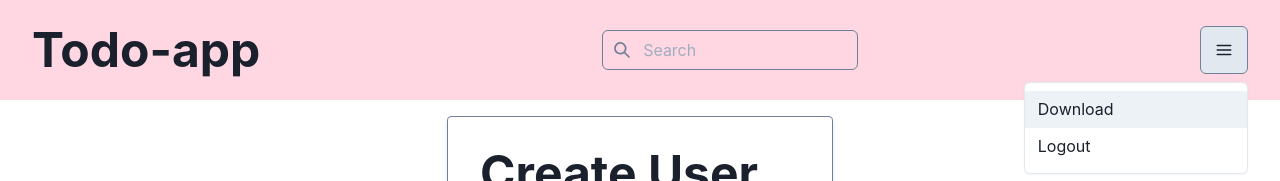
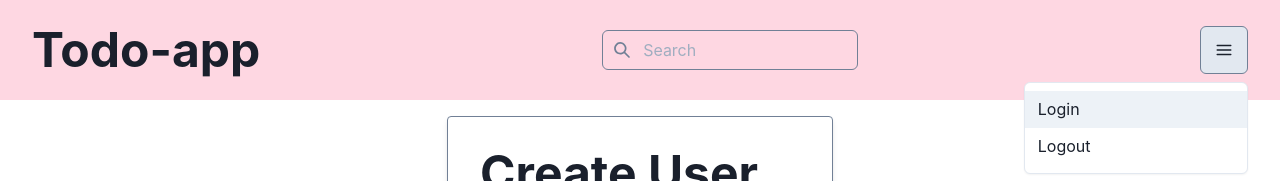
Before and after one commit to MattiasSoderberg/todo-app, a React (Create React App) app in the folder client/: page /create-user in a window 1280 px wide. Both pictures are taken after a click on the button "Options". Shown: the top 181 px of the page. Built offline with nearby package versions, Linux system fonts and the light colour scheme.

Commit message:
Add login link in menu

```diff
--- a/client/src/components/Navbar.jsx
+++ b/client/src/components/Navbar.jsx
@@ -16,6 +16,10 @@ export default function Navbar() {
 
     const handleLogout = () => {
         localStorage.removeItem("todo-app")
+        navigate("/login")
+    }
+
+    const handleClickOnLogin = () => {
         navigate("/login")
     }
 
@@ -47,7 +51,7 @@ export default function Navbar() {
                         bg="pink.100"
                         size="lg" />
                     <MenuList>
-                        <MenuItem>Download</MenuItem>
+                        <MenuItem onClick={handleClickOnLogin}>Login</MenuItem>
                         <MenuItem onClick={handleLogout}>Logout</MenuItem>
                     </MenuList>
                 </Menu>
```
